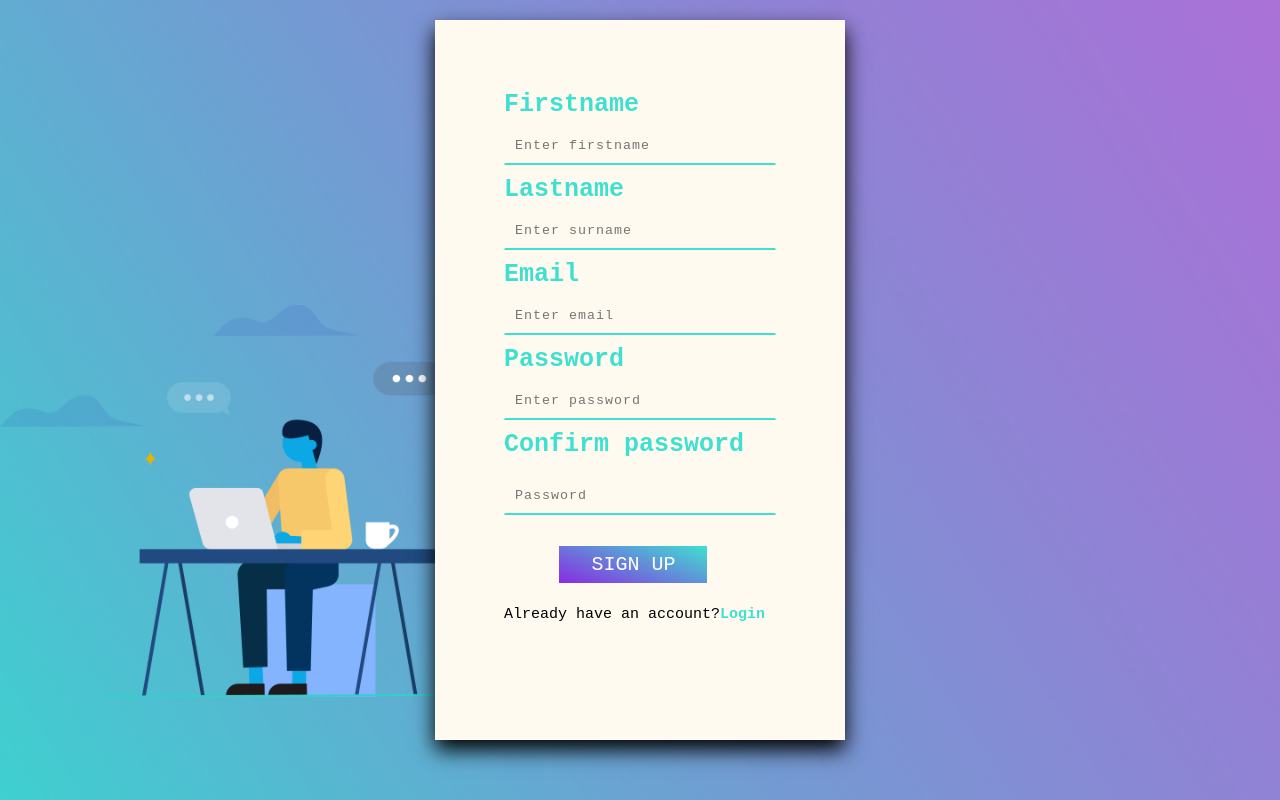
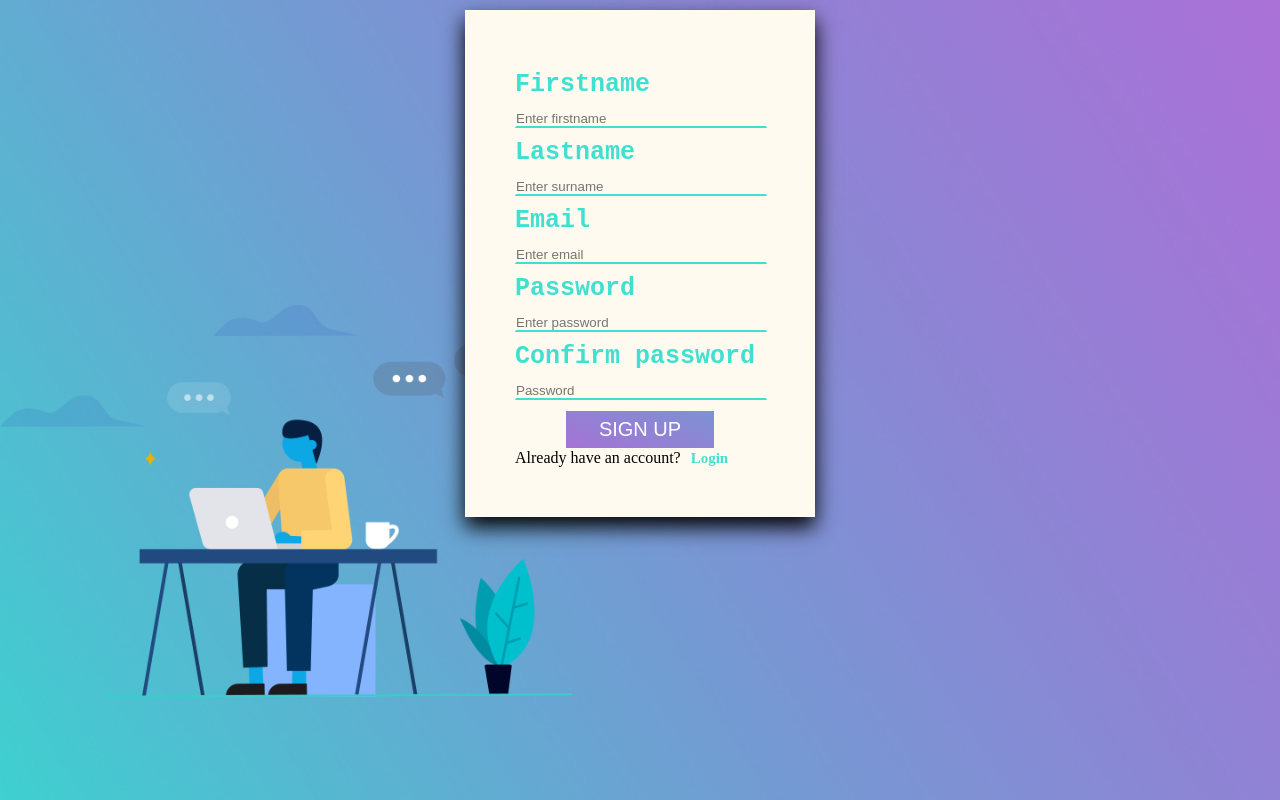
Before and after one commit to zonebyte/smokey, a plain HTML site: page teamsmokeysignup.html in a window 1280 px wide. Drawn offline with Linux system fonts and the light colour scheme.

Commit message:
Add files via upload

```diff
--- a/teamsmokeysignup.css
+++ b/teamsmokeysignup.css
@@ -2,127 +2,64 @@
   margin:0;
   padding:0;
 }
-body{
-  background:url("background.jpg");
-  background-attachment: fixed;
-  background-position: center;
-  background-repeat: no-repeat;
-  background-size: cover;
-  height: 100%;
-  width: 100%;
+html{
+  background:url(background.jpg) no-repeat center center fixed;
+ 	-webkit-background-size: cover;
+ 	-moz-background-size: cover;
+ 	-o-background-size: cover;
+ 	/*background-size: 100% 100%;*/
+ 	background-size: cover;
+height: 100vh;
+
+
 }
-#form1 {
-  display: flex;
-  flex-wrap: wrap;
-  padding:80px;
-  margin-top:20px;
-  margin-left: auto;
-  margin-right: auto;
-  background-color: floralwhite;
-  width:250px;
-  height:70vh;
-  justify-content: center;
-  top:10%;
-  box-shadow: 0 10px 20px rgba(0,0,0,2);
+#myform {
+ background-color:floralwhite;
+ box-shadow: 0 10px 20px rgba(0,0,0,9);
+ justify-content: center;
+margin-left:auto;
+		margin-right: auto;
+		width: 250px;
+		padding:50px;
+		margin-top: 10px;
 }
-.email {
-  position:relative;
-  display:inline-block;
-  letter-spacing: 1px;
-  padding:10px;
-  bottom:20px;
-  width:250px;
-  font-family: monospace;
-  border: 1px solid floralwhite;
-  background-color: transparent;
-  border-bottom: 2px solid rgb(63,224,208);
-}
-.password {
-  position:relative;
-  display:inline-block;
-  letter-spacing: 1px;
-  padding:10px;
-  bottom: 20px;
-  width:250px;
-  font-family: monospace;
-  border: 1px solid floralwhite;
-  background-color: transparent;
-  border-bottom: 2px solid rgb(63,224,208);
-}
-.conpassword{
-  position:relative;
-  display:inline-block;
-  letter-spacing: 1px;
-  padding:10px;
-  bottom: 10px;
-  width:250px;
-  font-family: monospace;
-  border: 1px solid floralwhite;
-  background-color: transparent;
-  border-bottom: 2px solid rgb(63,224,208);
-}
-.firname{
-  position:relative;
-  display:inline-block;
-  letter-spacing: 1px;
-  padding:10px;
-  bottom: 20px;
-  width:250px;
-  font-family: monospace;
-  border: 1px solid floralwhite;
-  background-color: transparent;
-  border-bottom: 2px solid rgb(63,224,208);
-}
-.surname {
-  position:relative;
-  display:inline-block;
-  letter-spacing: 1px;
-  padding:10px;
-  bottom: 20px;
-  width:250px;
-  font-family: monospace;
-  border: 1px solid floralwhite;
-  background-color: transparent;
-  border-bottom: 2px solid rgb(63,224,208);
+input[type="email"], input[type="password"], input[type="text"] {
+ border: 1px solid floralwhite;
+ background-color: transparent;
+ border-bottom: 2px solid rgb(63,224,208);
+ width: 250px;
 }
 span {
-  position:relative;
-  display:block;
+display:inline-block;
   font-size:25px;
-  bottom:10px;
   font-family:monospace;
   color:rgb(63,224,208);
   font-weight: bold;
+padding-top:10px;
+padding-bottom:10px;
+
 }
 .button {
-  display: inline-block;
-  position: relative;
+  background-image:linear-gradient(200deg,rgb(125,146,211),rgb(165,115,213));
+  border: 1px solid floralwhite;
   padding:7px;
-  width:150px;
-  background-image:linear-gradient(200deg,rgb(63,224,208),rgb(138,43,226));
-  border: 1px solid floralwhite;
-  font-family: monospace;
   color:white;
   font-size: 20px;
-  left:20%;
-  top:20px;
+  margin-left: 50px;
+margin-top:10px;
+  width: 150px;
+  outline: none;
+  cursor: pointer;
 }
-p {
- display:inline-block;
- position: relative;
- font-size: 15px;
- font-family:monospace;
- top:40px;
-}
+
 .reg {
   display:inline-block;
   position: relative;
   text-decoration: none;
   font-size: 15px;
-  font-family:monospace;
   color:rgb(63,224,208);
   font-weight: bold;
-  top:40px;
+  left:10px;
 }
 
 .modal {
@@ -207,3 +144,42 @@ p {
   background-color: darkgray;
   cursor: pointer;
 }
+@media only screen and (max-width: 600px){
+	#myform {
+		margin-left:auto;
+		margin-right: auto;
+		width: 180px;
+		padding:20px;
+		margin-top: 10px;
+	}
+
+span {
+
+  font-size:18px;
+padding-top:10px;
+padding-bottom:10px;
+
+}
+input[type="email"], input[type="password"], input[type="text"] {
+
+ width: 180px;
+}
+.button {
+  padding:5px;
+  font-size: 18px;
+  margin-left: 35px;
+  width: 100px;
+
+}
+.reg {
+  font-size: 12px;
+  color:rgb(63,224,208);
+  font-weight: bold;
+  left:5px;
+}
+
+p {
+	font-size: 12px;
+}
+
+}
--- a/teamsmokeysignup.html
+++ b/teamsmokeysignup.html
@@ -23,20 +23,20 @@
       <h1>Congratulations. You can now <a href="index.html">login</a> with your details</h1>
     </div>
   </div>
-  <div id="form1">
+  <div id="myform">
   <form action="#" id="valid_psswd" onsubmit="validate();">
-    <span>Firstname</span> <br>
-    <input class="firname" type="text" placeholder="Enter firstname" required><br>
-    <span>Lastname</span> <br>
-    <input class="surname" type="text" placeholder="Enter surname" required><br>
-    <span>Email</span> <br>
-    <input class="email" type="email" placeholder="Enter email" required><br>
-    <span>Password</span> <br>
-    <input class="password" type="password" id="psswd" placeholder="Enter password" required><br>
-    <span>Confirm password</span> <br>
-    <input class="conpassword" type="password" id="conf_psswd" placeholder="Password" required><br>
+    <p><span>Firstname</span> <br>
+    <input class="firname" type="text" placeholder="Enter firstname" required><br></p>
+    <p><span>Lastname</span> <br>
+    <input class="surname" type="text" placeholder="Enter surname" required><br></p>
+    <p><span>Email</span> <br>
+    <input class="email" type="email" placeholder="Enter email" required><br></p>
+    <p><span>Password</span> <br>
+    <input class="password" type="password" id="psswd" placeholder="Enter password" required><br></p>
+    <p><span>Confirm password</span> <br>
+    <input class="conpassword" type="password" id="conf_psswd" placeholder="Password" required><br></p>
     <button class="button">SIGN UP</button><br>
-    <p>Already have an account?</p><a href="index.html" class="reg">Login</a>
+    <p>Already have an account?<a href="index.html" class="reg">Login</a></p>
   </form>
   </div>
 
```
